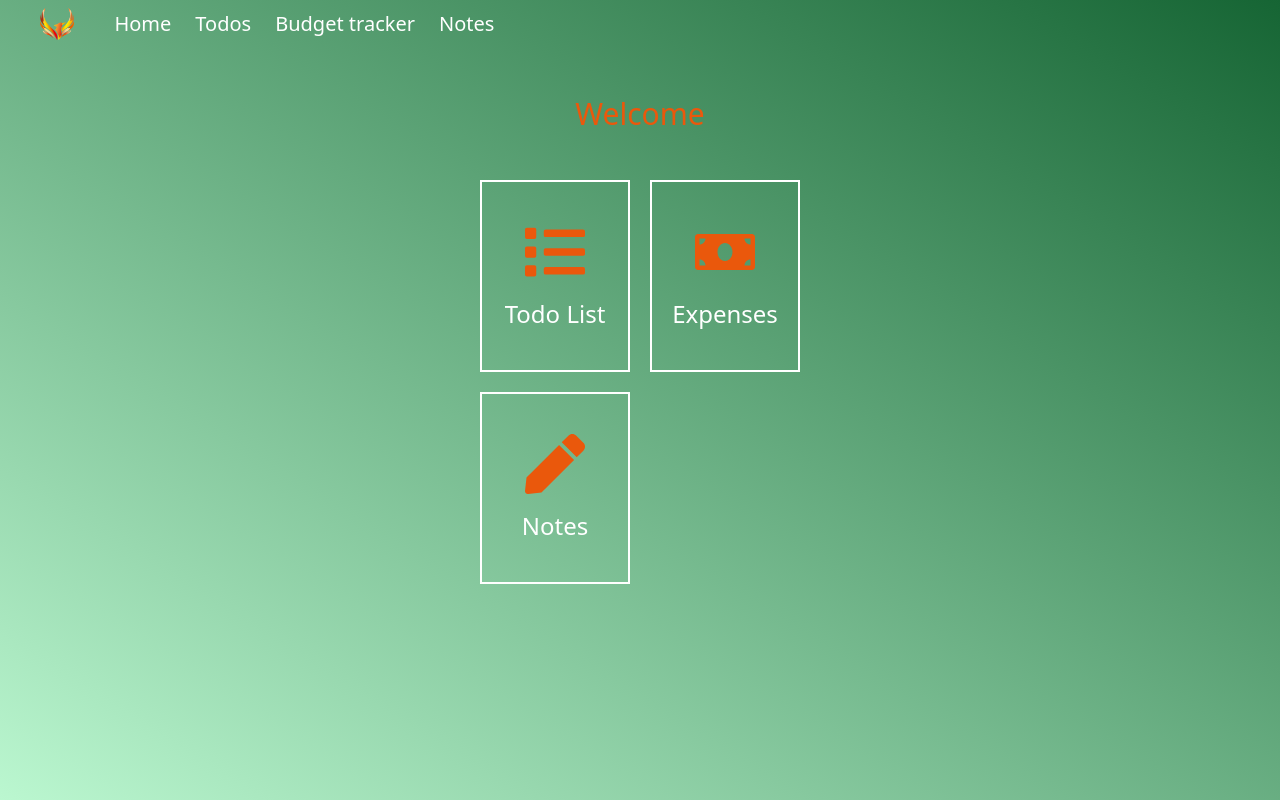
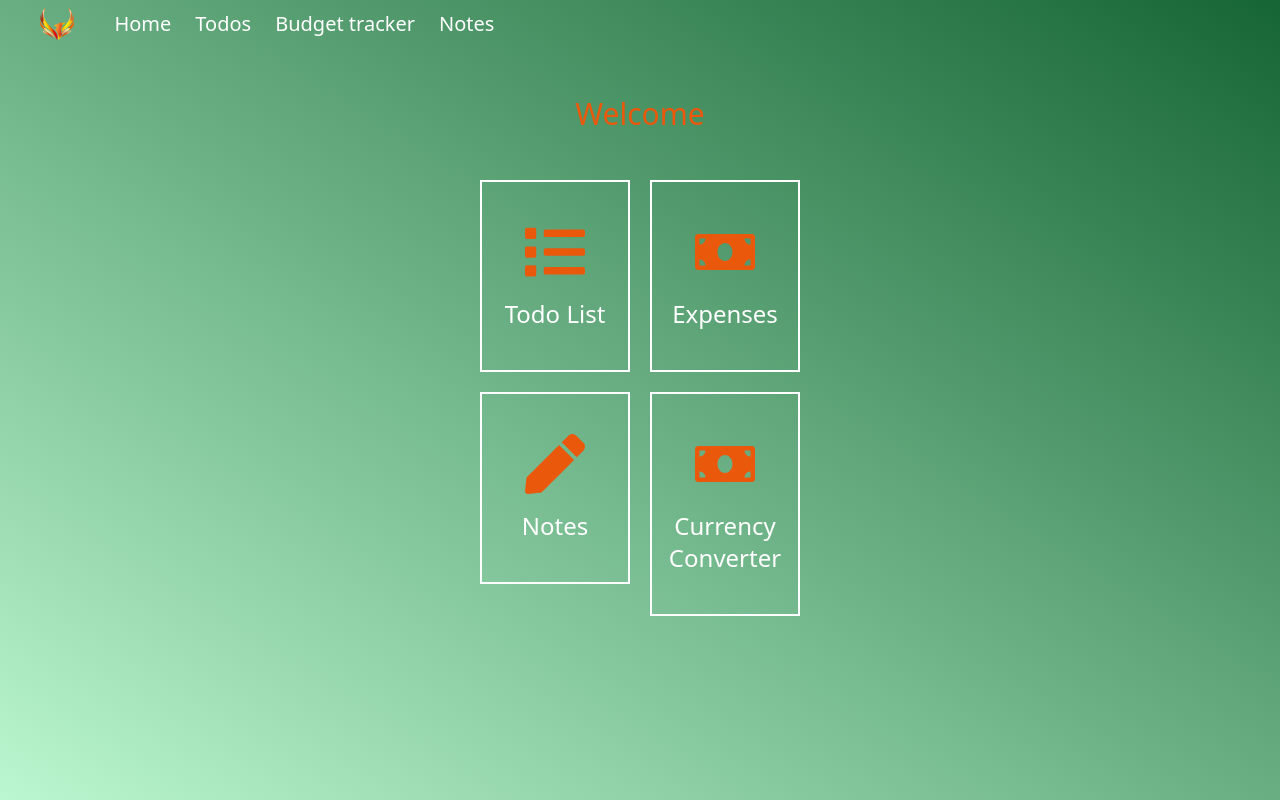
Before and after one commit to EidHachem/Todo-list-TypeScript, a React (Create React App) app: page / in a window 1280 px wide. Built offline with nearby package versions, Linux system fonts and the light colour scheme.

Commit message:
Add converter link

```diff
--- a/src/components/Home/Home.tsx
+++ b/src/components/Home/Home.tsx
@@ -25,6 +25,12 @@ const Home = () => {
             <p className="text-center text-2xl text-white">Notes</p>
           </div>
         </Link>
+        <Link to="/currency-converter" className="hover:scale-110">
+          <div className="border-2 border-white flex flex-col items-center justify-center gap-4 py-10">
+            <FaMoneyBill className="text-6xl text-orange-600 mx-auto block" />
+            <p className="text-center text-2xl text-white">Currency Converter</p>
+          </div>
+        </Link>
       </div>
     </div>
   );
```
